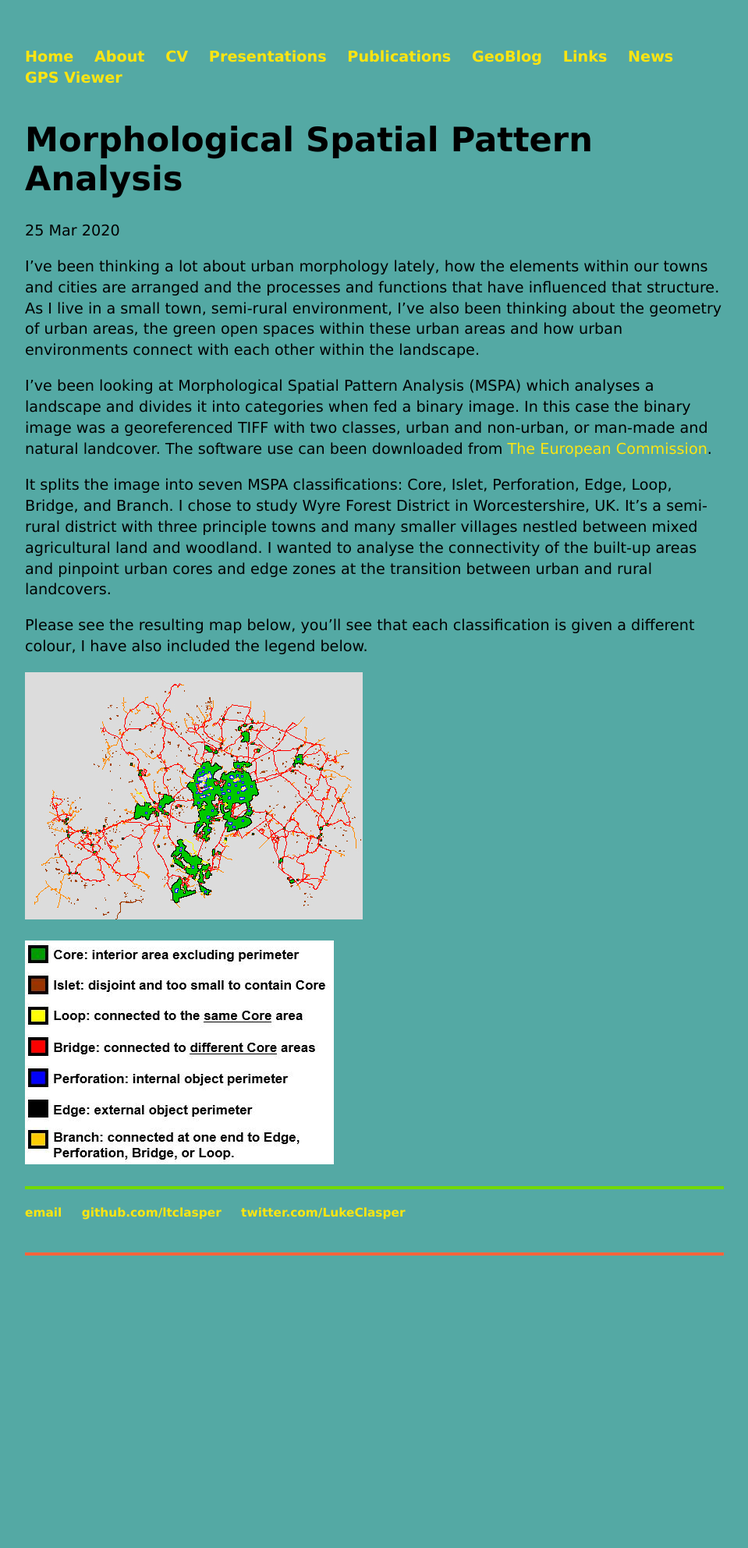
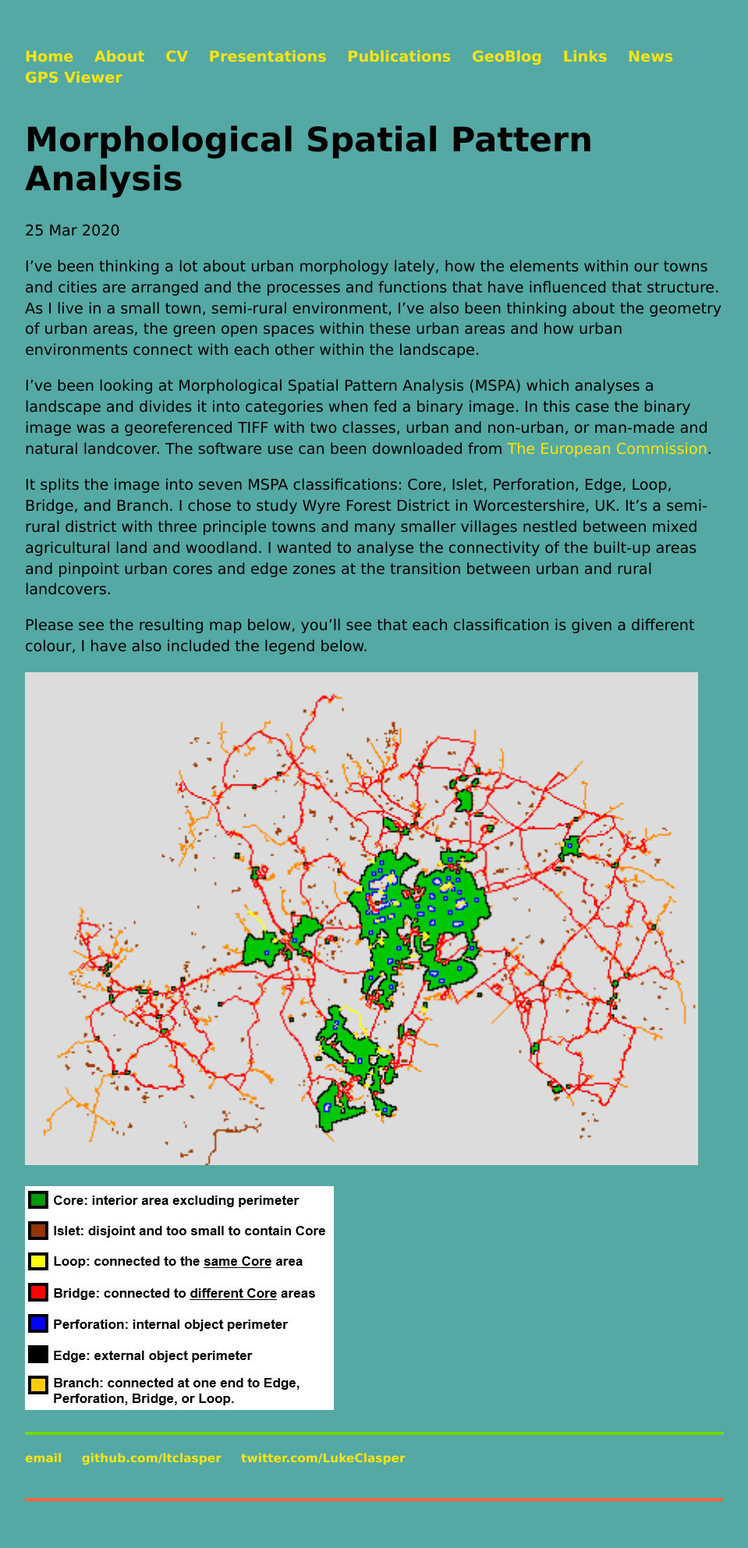
Before and after one commit to ltclasper/ltclasper.github.io, a Jekyll site: the page built from _posts/2020-03-25-Morphological-Spatial-Pattern-Analysis.md, in a window 1280 px wide. Shown: the whole page at 78% size, without its empty margins (160-1119 px from the left). Built offline with Jekyll 4.4.1, drawn with Linux system fonts in a browser that asks for light colours; before the commit the page ends 1670 px from its top, so only the background shows below that.

Commit message:
Update 2020-03-25-Morphological-Spatial-Pattern-Analysis.md

```diff
--- a/_posts/2020-03-25-Morphological-Spatial-Pattern-Analysis.md
+++ b/_posts/2020-03-25-Morphological-Spatial-Pattern-Analysis.md
@@ -13,7 +13,7 @@ It splits the image into seven MSPA classifications: Core, Islet, Perforation, E
 Please see the resulting map below, you’ll see that each classification is given a different colour, I have also included the legend below.
 
 
-<img src="/wf_mspa.jpg" alt="Wyre Forest MSPA" style="width:433x;height:317px;">
+<img src="/wf_mspa.jpg" alt="Wyre Forest MSPA" style="width:866x;height:632px;">
 
 
 <img src="/mspa_classes.JPG" alt="MSPA Classes" style="width:396x;height:287px;">
```
